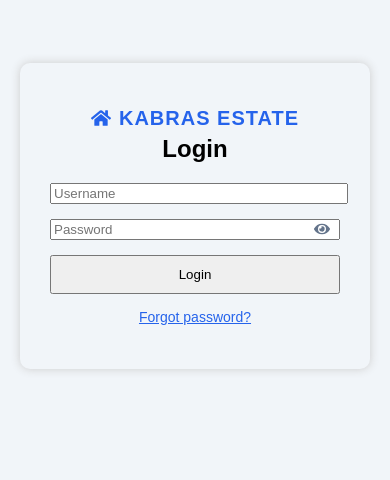
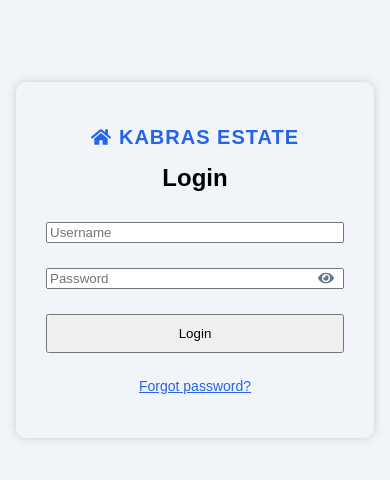
Before and after one commit to Duncanlisutsa/KEMIS, a React (Vite) app in the folder kemis-frontend/: page /login in a window 390 px wide. Shown: the part 226-706 px from the top of the page. Built offline with nearby package versions, Linux system fonts and the light colour scheme.

Commit message:
Implemented full mobile responsiveness

```diff
--- a/kemis-frontend/src/App.jsx
+++ b/kemis-frontend/src/App.jsx
@@ -1,4 +1,5 @@
-import { Routes, Route } from "react-router-dom";
+import { useState } from "react";
+import { Routes, Route, useLocation } from "react-router-dom";
 
 import Sidebar from "./components/sidebar";
 import RoleProtectedRoute from "./components/RoleProtectedRoute";
@@ -15,12 +16,12 @@ import Reports from "./pages/Reports";
 import Login from "./pages/Login";
 import ForgotPassword from "./pages/ForgotPassword";
 import ResetPassword from "./pages/ResetPassword";
-import ProtectedRoute from "./components/ProtectedRoute";
-import { useLocation } from "react-router-dom";
 import Profile from "./pages/Profile";
 
 function App() {
   const location = useLocation();
+  const [sidebarOpen, setSidebarOpen] = useState(false);
+
   const hideSidebar =
     location.pathname === "/login" ||
     location.pathname === "/forgot-password" ||
@@ -28,15 +29,32 @@ function App() {
 
   return (
     <div style={{ display: "flex" }}>
-      {!hideSidebar && <Sidebar />}
+      {!hideSidebar && (
+        <>
+          <button
+            className="hamburger-btn"
+            onClick={() => setSidebarOpen(true)}
+            aria-label="Open menu"
+          >
+            ☰
+          </button>
+
+          <div
+            className={`sidebar-backdrop${sidebarOpen ? " open" : ""}`}
+            onClick={() => setSidebarOpen(false)}
+          />
+
+          <Sidebar
+            isOpen={sidebarOpen}
+            onNavigate={() => setSidebarOpen(false)}
+          />
+        </>
+      )}
 
       <div
+        className="main-content"
         style={{
-          flex: 1,
           marginLeft: hideSidebar ? "0" : "250px",
-          padding: "20px",
-          minHeight: "100vh",
-          overflowY: "auto",
         }}
       >
         <Routes>
@@ -52,7 +70,8 @@ function App() {
           <Route path="/forgot-password" element={<ForgotPassword />} />
           <Route path="/reset-password/:uid/:token" element={<ResetPassword />} />
           <Route path="/profile" element={<RoleProtectedRoute allowedRoles={PERMISSIONS.profile}><Profile /></RoleProtectedRoute>} />
-          <Route path="/reports" element={<RoleProtectedRoute allowedRoles={PERMISSIONS.reports}><Reports /></RoleProtectedRoute>} />        </Routes>
+          <Route path="/reports" element={<RoleProtectedRoute allowedRoles={PERMISSIONS.reports}><Reports /></RoleProtectedRoute>} />
+        </Routes>
       </div>
     </div>
   );
--- a/kemis-frontend/src/components/sidebar.jsx
+++ b/kemis-frontend/src/components/sidebar.jsx
@@ -2,7 +2,6 @@ import { useContext } from "react";
 import { AuthContext } from "../context/AuthContext";
 
 import { PERMISSIONS } from "../config/permissions";
-
 
 import { Link } from "react-router-dom";
 import {
@@ -16,14 +15,18 @@ import {
   FaChartBar,
 } from "react-icons/fa";
 
-function Sidebar() {
+function Sidebar({ isOpen, onNavigate }) {
 
   const { user, loading } = useContext(AuthContext);
 
   if (loading) {
     return (
       <div
+        className={`sidebar${isOpen ? " open" : ""}`}
         style={{
+          position: "fixed",
+          top: 0,
+          left: 0,
           width: "250px",
           height: "100vh",
           background: "#1e293b",
@@ -32,6 +35,7 @@ function Sidebar() {
           justifyContent: "center",
           alignItems: "center",
           fontSize: "18px",
+          zIndex: 1000,
         }}
       >
         Loading...
@@ -41,15 +45,16 @@ function Sidebar() {
 
   if (!user) return null;
 
-
   const handleLogout = () => {
     localStorage.removeItem("access_token");
     localStorage.removeItem("refresh_token");
 
     window.location.href = "/login";
   };
+
   return (
     <div
+      className={`sidebar${isOpen ? " open" : ""}`}
       style={{
         position: "fixed",
         top: 0,
@@ -61,6 +66,7 @@ function Sidebar() {
         padding: "20px",
         overflow: "hidden",
         boxSizing: "border-box",
+        zIndex: 1000,
 
         display: "flex",
         flexDirection: "column",
@@ -116,7 +122,7 @@ function Sidebar() {
         <ul style={{ listStyle: "none", padding: 0 }}>
           {PERMISSIONS.dashboard.includes(user.role) && (
             <li style={{ margin: "20px 0" }}>
-            <Link to="/" style={linkStyle}>
+              <Link to="/" style={linkStyle} onClick={onNavigate}>
                 <FaHome /> Dashboard
               </Link>
             </li>
@@ -124,7 +130,7 @@ function Sidebar() {
 
           {PERMISSIONS.estates.includes(user.role) && (
             <li style={{ margin: "20px 0" }}>
-            <Link to="/estates" style={linkStyle}>
+              <Link to="/estates" style={linkStyle} onClick={onNavigate}>
                 <FaBuilding /> Estates
               </Link>
             </li>
@@ -132,7 +138,7 @@ function Sidebar() {
 
           {PERMISSIONS.units.includes(user.role) && (
             <li style={{ margin: "20px 0" }}>
-            <Link to="/units" style={linkStyle}>
+              <Link to="/units" style={linkStyle} onClick={onNavigate}>
                 <FaDoorOpen /> Units
               </Link>
             </li>
@@ -140,16 +146,15 @@ function Sidebar() {
 
           {PERMISSIONS.tenants.includes(user.role) && (
             <li style={{ margin: "20px 0" }}>
-              <Link to="/tenants" style={linkStyle}>
+              <Link to="/tenants" style={linkStyle} onClick={onNavigate}>
                 <FaUsers /> Tenants
               </Link>
             </li>
           )}
 
-
           {PERMISSIONS.leases.includes(user.role) && (
             <li style={{ margin: "20px 0" }}>
-            <Link to="/leases" style={linkStyle}>
+              <Link to="/leases" style={linkStyle} onClick={onNavigate}>
                 <FaFileContract /> Leases
               </Link>
             </li>
@@ -157,7 +162,7 @@ function Sidebar() {
 
           {PERMISSIONS.payments.includes(user.role) && (
             <li style={{ margin: "20px 0" }}>
-            <Link to="/payments" style={linkStyle}>
+              <Link to="/payments" style={linkStyle} onClick={onNavigate}>
                 <FaMoneyBillWave /> Payments
               </Link>
             </li>
@@ -165,20 +170,20 @@ function Sidebar() {
 
           {PERMISSIONS.maintenance.includes(user.role) && (
             <li style={{ margin: "20px 0" }}>
-              <Link to="/maintenance" style={linkStyle}>
+              <Link to="/maintenance" style={linkStyle} onClick={onNavigate}>
                 <FaTools /> Maintenance
               </Link>
             </li>
           )}
 
-
           {PERMISSIONS.reports.includes(user.role) && (
             <li style={{ margin: "20px 0" }}>
-              <Link to="/reports" style={linkStyle}>
+              <Link to="/reports" style={linkStyle} onClick={onNavigate}>
                 <FaChartBar /> Reports
               </Link>
             </li>
           )}
+
           <li
             style={{
               marginTop: "auto",
--- a/kemis-frontend/src/index.css
+++ b/kemis-frontend/src/index.css
@@ -50,3 +50,108 @@ body {
 .card h2 {
   color: #2563eb;
 }
+
+/* ---------- Responsive layout ---------- */
+
+.dashboard-grid {
+  display: grid;
+  grid-template-columns: repeat(auto-fit, minmax(200px, 1fr));
+  gap: 20px;
+  margin-top: 20px;
+}
+
+/* Every table in the app becomes horizontally scrollable
+   instead of overflowing/breaking the page on narrow screens */
+table {
+  display: block;
+  overflow-x: auto;
+  white-space: nowrap;
+  -webkit-overflow-scrolling: touch;
+}
+
+/* Every form's fields wrap onto new lines instead of
+   overflowing horizontally on narrow screens */
+form {
+  display: flex;
+  flex-wrap: wrap;
+  align-items: center;
+  gap: 10px;
+}
+
+form input,
+form select,
+form textarea {
+  margin-left: 0 !important;
+}
+
+.main-content {
+  flex: 1;
+  padding: 20px;
+  min-height: 100vh;
+  overflow-y: auto;
+  transition: margin-left 0.25s ease;
+  box-sizing: border-box;
+}
+
+.hamburger-btn {
+  display: none;
+}
+
+.sidebar-backdrop {
+  display: none;
+}
+
+@media (max-width: 768px) {
+  .main-content {
+    margin-left: 0 !important;
+    padding: 16px;
+    padding-top: 64px;
+  }
+
+  .hamburger-btn {
+    display: flex;
+    position: fixed;
+    top: 12px;
+    left: 12px;
+    z-index: 1100;
+    width: 40px;
+    height: 40px;
+    align-items: center;
+    justify-content: center;
+    background: #1e293b;
+    color: white;
+    border: none;
+    border-radius: 6px;
+    cursor: pointer;
+    font-size: 20px;
+  }
+
+  .sidebar {
+    transform: translateX(-100%);
+  }
+
+  .sidebar.open {
+    transform: translateX(0);
+  }
+
+  .sidebar-backdrop.open {
+    display: block;
+    position: fixed;
+    inset: 0;
+    background: rgba(0, 0, 0, 0.4);
+    z-index: 999;
+  }
+
+  form {
+    flex-direction: column;
+    align-items: stretch;
+  }
+
+  form input,
+  form select,
+  form textarea,
+  form button {
+    width: 100%;
+    box-sizing: border-box;
+  }
+}
--- a/kemis-frontend/src/pages/ForgotPassword.jsx
+++ b/kemis-frontend/src/pages/ForgotPassword.jsx
@@ -61,8 +61,9 @@ function ForgotPassword() {
           type="submit"
           disabled={loading}
           style={{
-            width: "100%",
-            padding: "10px",
+            width: "90%",
+            maxWidth: "320px",
+            padding: "30px",
             cursor: loading ? "not-allowed" : "pointer",
             opacity: loading ? 0.7 : 1,
           }}
--- a/kemis-frontend/src/pages/Login.jsx
+++ b/kemis-frontend/src/pages/Login.jsx
@@ -81,7 +81,8 @@ const handleSubmit = async (e) => {
       <form
         onSubmit={handleSubmit}
         style={{
-          width: "300px",
+          width: "90%",
+          maxWidth: "320px",
           padding: "30px",
           boxShadow: "0 0 10px #ccc",
           borderRadius: "10px",
--- a/kemis-frontend/src/pages/ResetPassword.jsx
+++ b/kemis-frontend/src/pages/ResetPassword.jsx
@@ -99,8 +99,9 @@ function ResetPassword() {
               type="submit"
               disabled={loading}
               style={{
-                width: "100%",
-                padding: "10px",
+                width: "90%",
+                maxWidth: "320px",
+                padding: "30px",
                 cursor: loading ? "not-allowed" : "pointer",
                 opacity: loading ? 0.7 : 1,
               }}
```
Lines whose indentation alone changed are shown as unchanged.
